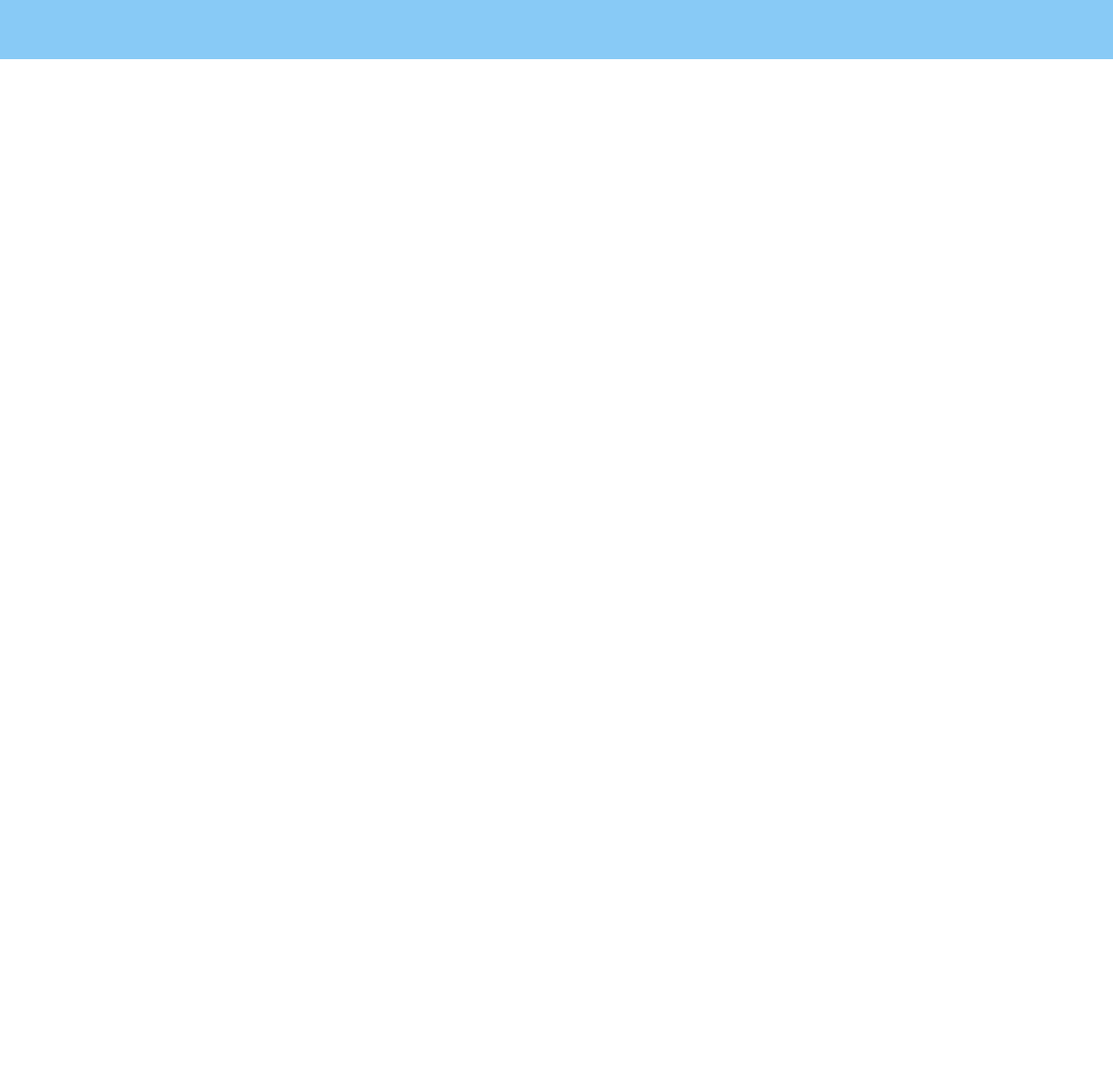
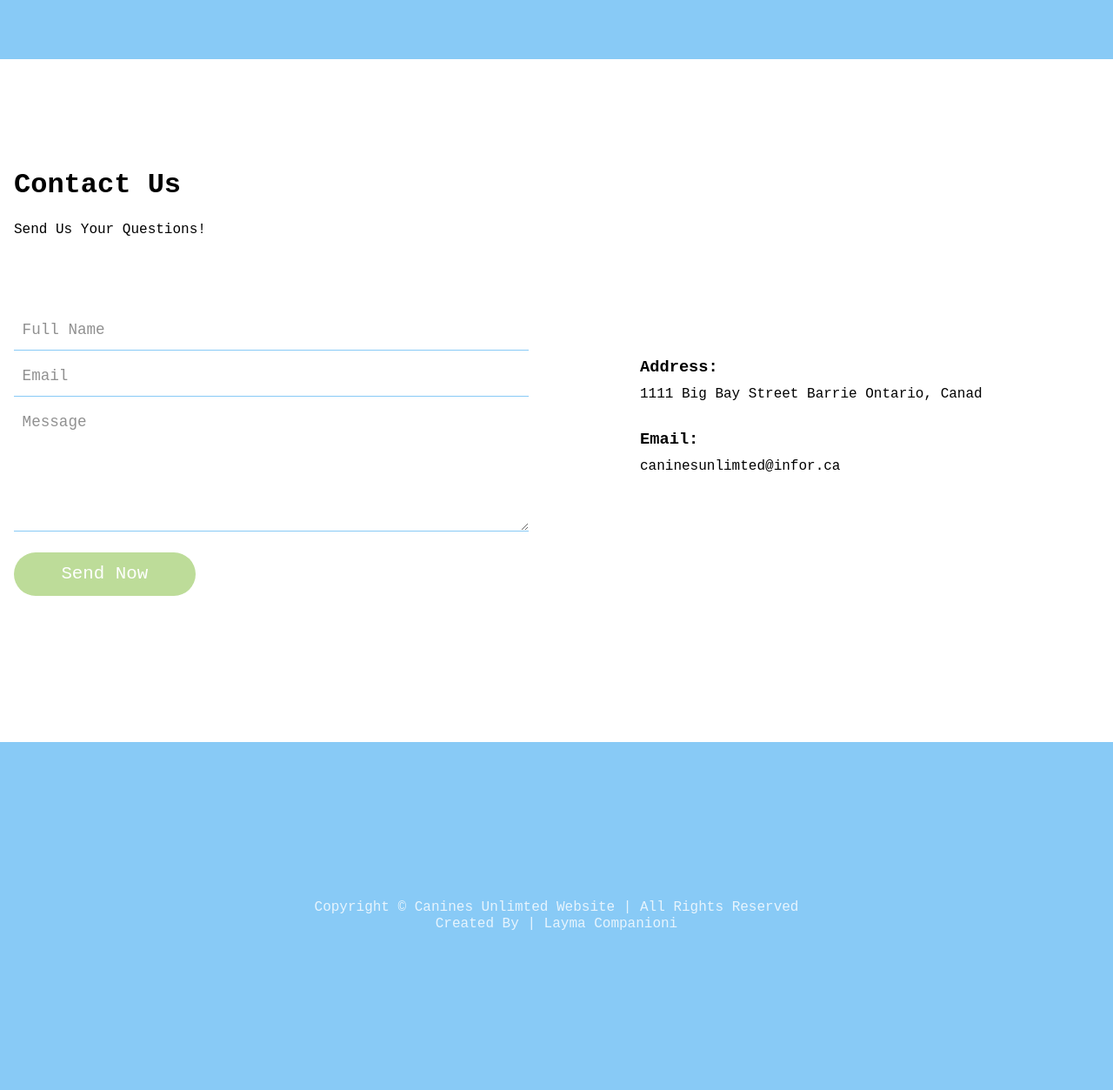
Before and after one commit to Laymacompanioni/CaninesUnlimited, a PHP site: page / in a window 1280 px wide. Shown: the part 4253-5506 px from the top of the page at 87% size. Before the commit the page ends 4321 px from the top, so only its background shows below. Run offline with PHP 8.4, Linux system fonts and the light colour scheme; some libraries are stand-ins or nearby versions.

Commit message:
contact and footer added

```diff
--- a/css/style.css
+++ b/css/style.css
@@ -213,16 +213,7 @@ margin: 1.2rem 0;
     color: #fff;
     text-align: center;
 }
-button{
-    background-color: #fff;
-    color: green;
-    padding: 0.52rem;
-    margin: 1.2rem 0;
-    border: none;
-    padding: 0.8rem 2rem;
-    text-transform: uppercase;
 
-}
 .services{
     background-color: #88CAF6;
 }
@@ -255,10 +246,9 @@ button{
     padding:1.5rem 0 1rem 0;
     line-height: 1.1rem;
 }
- #span{
+
+#span{
     display: block;
-    }
- #span{
     font-size: 1.4rem;
     letter-spacing: 2px;
     color: #B6D98E;
@@ -270,7 +260,73 @@ button{
     color: #5A8CAE;
     font-weight:500;
 }
+/* Contact Form */
 
+.contact .row{
+    margin-top: 2rem;
+}
+.contact .row > div{
+    margin: 2rem 0;
+    padding: 1rem 0;
+}
+.contact .row > div h2{
+    font-size: 1.4rem;
+    font-weight: 300;
+    opacity: 0.9;
+}
+.contact-left form input,
+.contact-left form textarea{
+    width: 100%;
+    font-size: 1.1rem;
+    margin: 0.2rem 0;
+    padding: 0.8rem 0.6rem;
+    border: none;
+    border-bottom: 1.5px solid #88CAF6;
+    outline: 0;
+}
+.contact-left form input::placeholder,
+.contact-left form textarea::placeholder{
+    font-size: 1.1rem;
+    font-weight: 300;
+    opacity: 0.8;
+}
+.contact-left form input:focus,
+.contact-left form textarea:focus{
+    border-color: purple;
+}
+.submit-bttn{
+    margin: 1rem 0;
+    border: none;
+    font-size: 1.3rem;
+    color: #fff;
+    background: #B6D98E;
+    opacity: 0.9;
+    padding: 0.8rem 3.4rem;
+    border-radius: 2rem;
+    transition: var(--transition);
+}
+.submit-bttn:hover{
+    background: #839c66;
+    color: #fff;
+}
+.contact-right div{
+    margin: 2rem 0;
+}
+/* Footer */
+.footer{
+    text-align: center;
+    background: #88CAF6;
+    color: #fff;
+    padding: 2rem 0;
+    height: 50vh;
+}
+.footer .text{
+    opacity: 0.8;
+}
+
+.footer-links a:hover{
+    background: var(--mount-meadow);
+}
 
 
 /*Media Queries */
@@ -299,9 +355,24 @@ button{
     .service-item{
         margin: 0;
     }
-
+    .contact .row{
+        display: grid;
+        grid-template-columns: repeat(2, 1fr);
+        column-gap: 2rem;
+    }
+    .contact-right > div:first-child{
+        margin: 0;
+    }
 }
 @media screen and (min-width: 992px){
+     /* navbar change */
+     .cng-navbar{
+        -webkit-box-shadow: 0 2px 5px 0 rgba(207, 205, 207, 0.3);
+        -moz-box-shadow: 0 2px 5px 0 rgba(207, 205, 207, 0.3);
+        box-shadow: 0 2px 5px 0 rgba(207, 205, 207, 0.3);
+        margin-top: 0;
+        background: #fff;
+    }
     .navbar .container{
         display: flex;
         align-items: center;
@@ -349,12 +420,13 @@ button{
     .services .row-2{
         grid-template-columns: repeat(4, 1fr);
     }
+    .contact .row{
+        column-gap: 4rem;
+    }
+    .contact-right{
+        padding: 4rem!important;
+    }
 }
-/* @media screen and (min-width: 300px){
-    .services button{
-        width: 100%;
-    }
-} */
 
 /* login & Account page */
 #formPage{
--- a/index.html
+++ b/index.html
@@ -7,6 +7,8 @@
     <title>CaninesUnlimted</title>
     <link rel="stylesheet" href="css/style.css">
     <link rel="stylesheet" href="resources/normalize.css">
+    <link rel = "stylesheet" href = "resources/animate.css-main/animate.css">
+
 </head>
 <body>
 
@@ -47,9 +49,6 @@
                 <h1> Welcome To</h1>
                 <h1> Canines Unlimited</h1>
                 <p> Your Dog Is Our VIB Guests!</p>
-                <!-- <div class="booking-btn">
-                    <button type="button" href="#">Book Now</a></button>
-                </div> -->
             </div>
         </div>
 </header>
@@ -151,7 +150,6 @@
                 </ul>
             </div>
 
-
                 <div class="service-item">
                     <h2>Bath & Brush</h2>
                     <span id="span">Starts At $55</span>
@@ -164,7 +162,6 @@
                         <li>Sanitary Cleaning</li>
                     </ul>
                 </div>
-
 
                     <div class="service-item">
                         <h2>Puppy Bath & Groom</h2>
@@ -182,8 +179,6 @@
                         </ul>
                     </div>
 
-
-
                         <div class="service-item">
                             <h2>Puppy Bath & Brush</h2>
                             <span id="span">Starts At $35</span>
@@ -197,9 +192,47 @@
                             </ul>
                         </div>
                     </div>
+        </div>
+</section>
+<!-- Contact Form -->
+<section class="contact" id="contact">
+    <div class="container">
+        <div class="title">
+            <h1>Contact Us</h1>
+            <p class="text">Send Us Your Questions!</p>
+        </div>
+        <div class="row">
+            <div class="contact-left">
+                <form>
+                    <input type="text" class="form-control" placeholder="Full Name">
+                    <input type="text" class="form-control" placeholder="Email">
+                    <textarea placeholder="Message" rows="6"></textarea>
+                    <button type="submit" class="submit-bttn">Send Now</button>
+                </form>
+            </div>
+            <div class="contact-right">
+                <div>
+                <h3>Address:</h3>
+                <p class="text">1111 Big Bay Street Barrie Ontario, Canad </p>
+                </div>
 
+                <div>
+                    <h3>Email:</h3>
+                    <p class="text">caninesunlimted@infor.ca </p>
+                </div>
+        </div>
+        </div>
     </div>
+
 </section>
+<!-- Footer -->
+<footer class = "footer center">
+    <div class = "container">
+      <p class = "text">Copyright &copy; Canines Unlimted Website | All Rights Reserved</p>
+      <p class = "text">Created By | Layma Companioni</p>
+    </div>
+  </footer>
+  <!-- Footer end -->
 
 <script src="resources/jquery-3.6.0.js"></script>
 <!-- custom js -->
--- a/js/script.js
+++ b/js/script.js
@@ -1,4 +1,7 @@
 $(document).ready(function(){
+    // wow initiation
+
+
     $('#navbar-toggle').click(function(){
         $('.navbar-collapse').slideToggle(400);
     });
```
